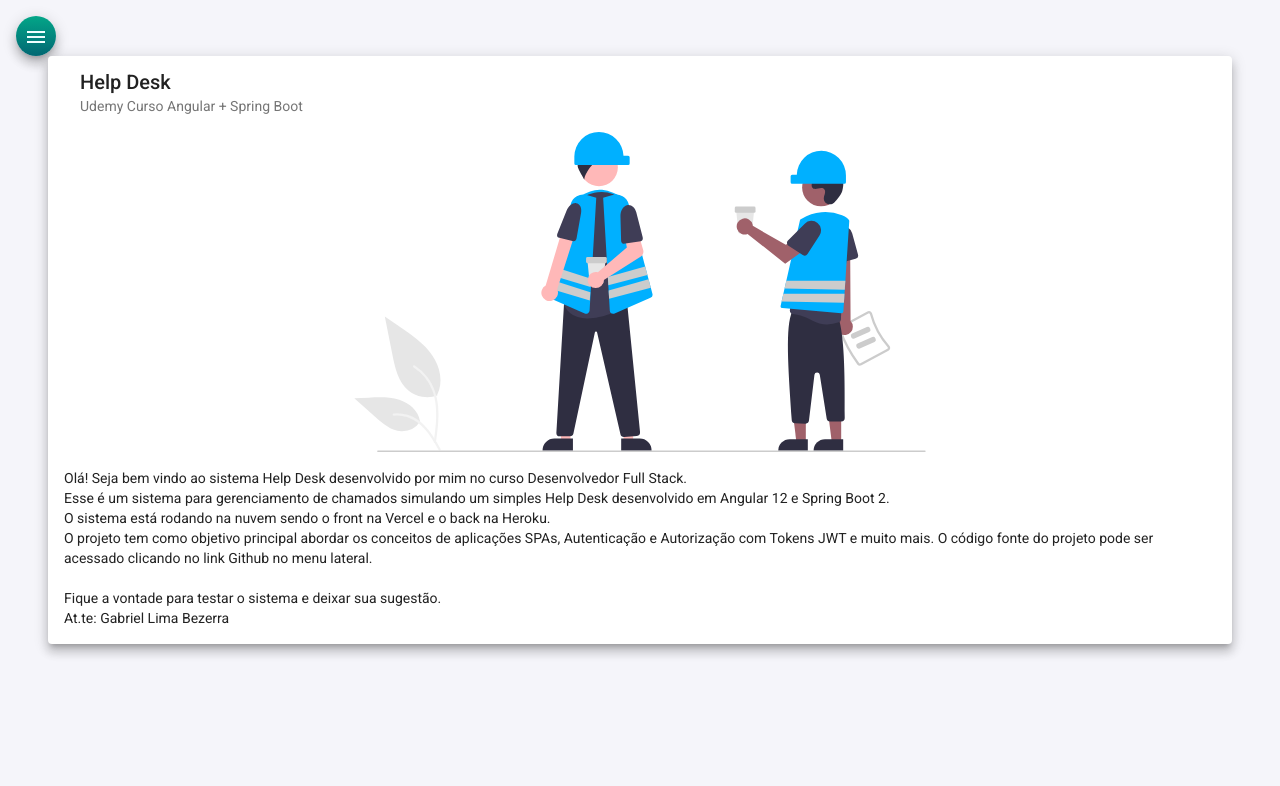
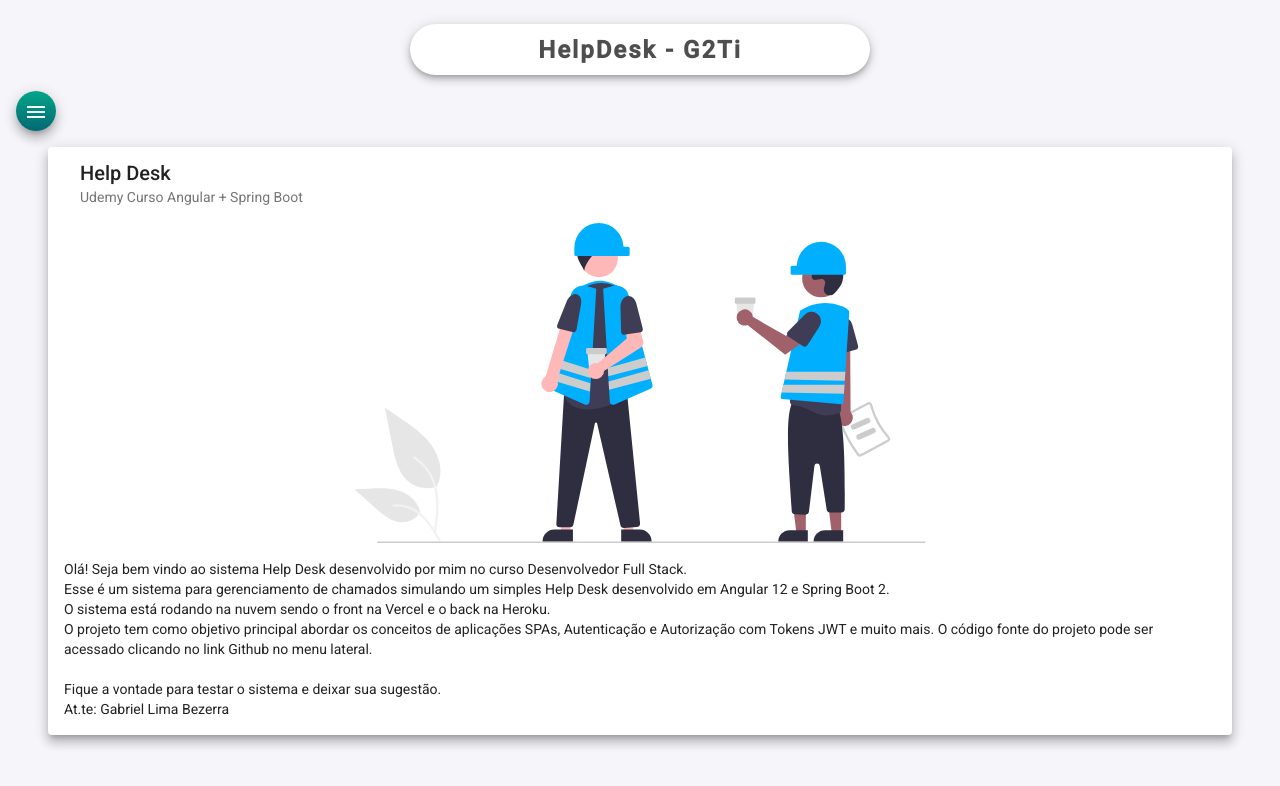
Before and after one commit to GabrielAnony/helpdesk-frontend, an Angular app: page /home in a window 1280 px wide. Shown: the top 786 px of the page. Built offline with nearby package versions, Linux system fonts and the light colour scheme.

Commit message:
header componenet

```diff
--- a/src/app/app.module.ts
+++ b/src/app/app.module.ts
@@ -28,9 +28,10 @@
 
 import { NavComponent } from "./components/nav/nav.component";
 import { HomeComponent } from './components/home/home.component';
+import { HeaderComponent } from './components/header/header.component';
 
 @NgModule({
-  declarations: [AppComponent, NavComponent, HomeComponent],
+  declarations: [AppComponent, NavComponent, HomeComponent, HeaderComponent],
   imports: [
     BrowserModule,
     AppRoutingModule,
--- /dev/null
+++ b/src/app/components/header/header.component.css
@@ -0,0 +1,15 @@
+.container {
+  display: flex;
+  align-items: center;
+  justify-content: center;
+}
+
+h1 {
+  margin: 1.5rem auto 0px auto;
+  border-radius: 2rem;
+  padding: 0.6rem 10%;
+  background-color: #fff;
+  font-weight: bolder;
+  color: rgb(78, 78, 78);
+  letter-spacing: 2px;
+}
--- /dev/null
+++ b/src/app/components/header/header.component.html
@@ -0,0 +1,5 @@
+<div class="container">
+  <h1 class="mat-elevation-z5">
+    HelpDesk - G2Ti
+  </h1>
+</div>
--- /dev/null
+++ b/src/app/components/header/header.component.ts
@@ -0,0 +1,15 @@
+import { Component, OnInit } from '@angular/core';
+
+@Component({
+  selector: 'app-header',
+  templateUrl: './header.component.html',
+  styleUrls: ['./header.component.css']
+})
+export class HeaderComponent implements OnInit {
+
+  constructor() { }
+
+  ngOnInit(): void {
+  }
+
+}
--- a/src/app/components/home/home.component.css
+++ b/src/app/components/home/home.component.css
@@ -1,6 +1,6 @@
 .card {
   width: 90%;
-  margin: auto;
+  margin: 1rem auto;
   background-color: rgb(255, 255, 255);
 }
 
--- a/src/app/components/nav/nav.component.html
+++ b/src/app/components/nav/nav.component.html
@@ -26,6 +26,7 @@
   </mat-drawer>
 
   <div class="example-sidenav-content">
+    <app-header></app-header>
     <button class="menu mat-elevation-z8 menu" type="button" mat-button (click)="drawer.toggle()" mat-icon-button>
       <mat-icon>menu</mat-icon>
     </button>
```
